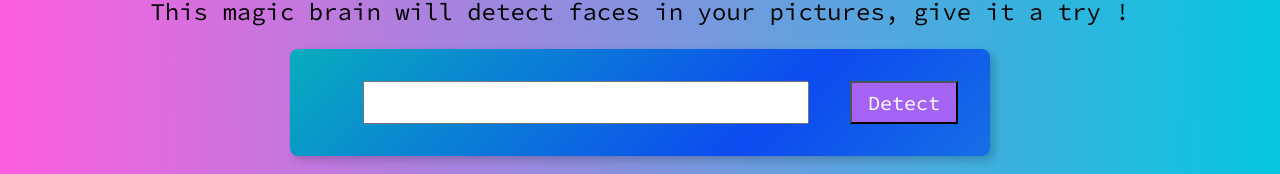
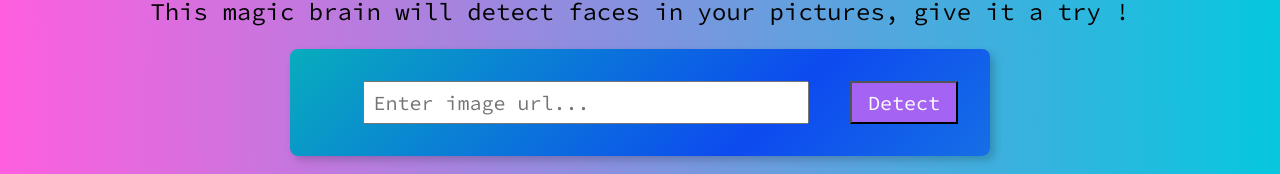
Before and after one commit to Tellula/face-recognition-brain, a React (Create React App) app: page / in a window 1280 px wide. Shown: the part 489-663 px from the top of the page. Built offline with nearby package versions, Linux system fonts and the light colour scheme.

Commit message:
Add placeholder

```diff
--- a/src/components/ImageLinkForm/ImageLinkForm.js
+++ b/src/components/ImageLinkForm/ImageLinkForm.js
@@ -9,7 +9,7 @@ const ImageLinkForm = () => {
       </p>
       <div className="center">
         <div className="form center pa4 br3 shadow-5">
-          <input className="f4 pa2 w-70 center" type="text" />
+          <input className="f4 pa2 w-70 center" type="text" placeholder="Enter image url..." />
           <button className="button w30 grow f4 link ph3 pv2 dib white bg-light-purple">
             Detect
           </button>
```
